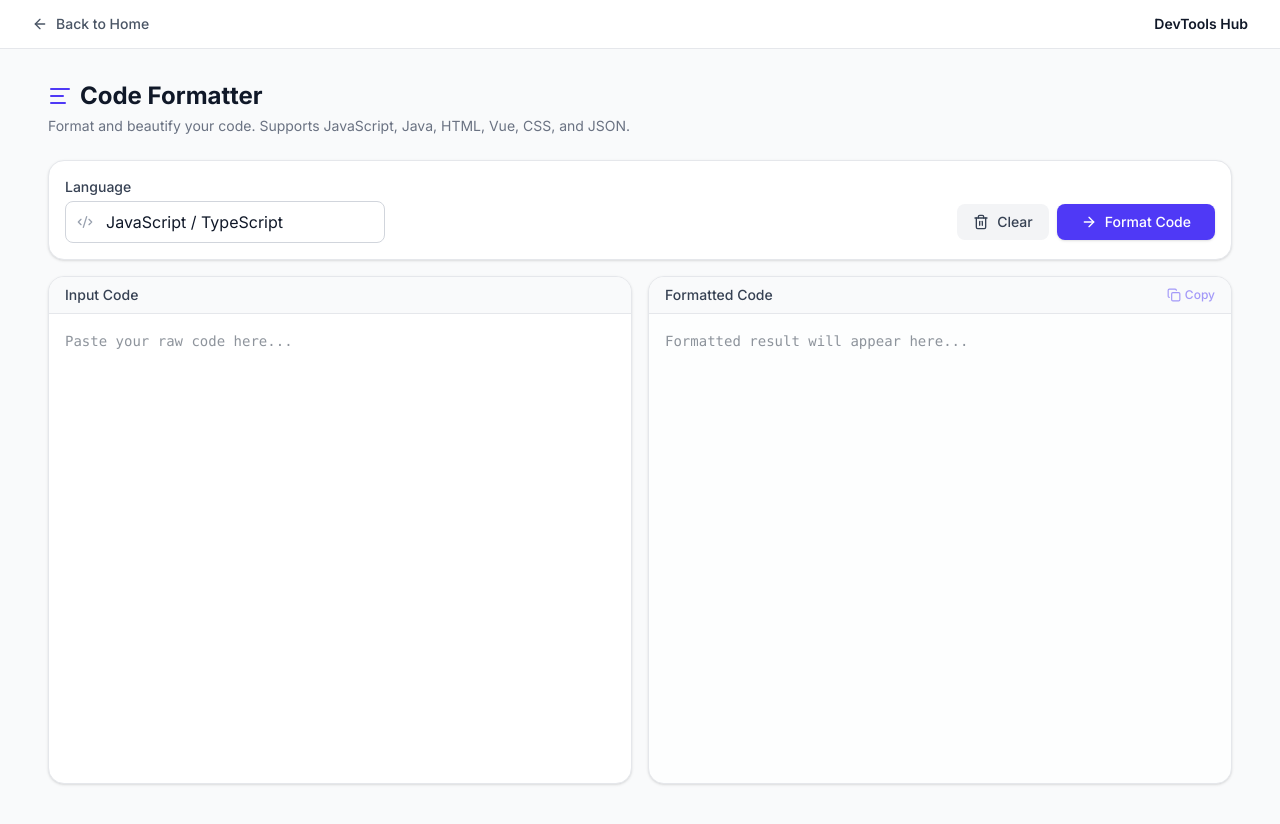
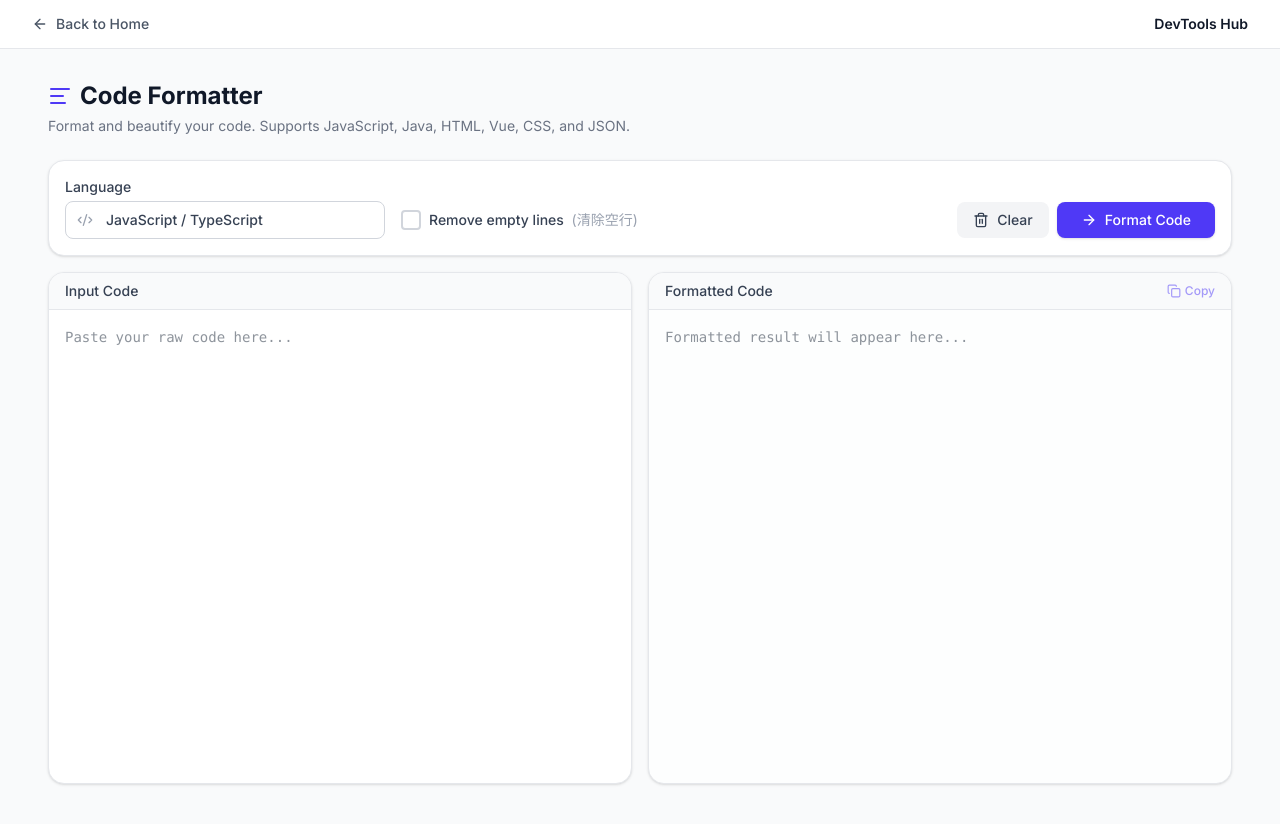
Before and after one commit to Haremend/GeminiApp-DevTools-Hub, a Next.js app: page /tools/code-formatter in a window 1280 px wide. Built offline with nearby package versions, Linux system fonts and the light colour scheme.

Commit message:
feat(code-formatter): Add option to remove empty lines
Introduces a new toggle to remove all empty lines from the formatted output. This change also adjusts the `beautify` library options to ensure consistent formatting when this new option is enabled.

```diff
--- a/app/tools/code-formatter/page.tsx
+++ b/app/tools/code-formatter/page.tsx
@@ -10,6 +10,7 @@ export default function CodeFormatterPage() {
   const [inputText, setInputText] = useState('');
   const [outputText, setOutputText] = useState('');
   const [language, setLanguage] = useState<Language>('javascript');
+  const [removeEmptyLines, setRemoveEmptyLines] = useState(false);
   const [copied, setCopied] = useState(false);
 
   const handleFormat = () => {
@@ -18,13 +19,19 @@ export default function CodeFormatterPage() {
       return;
     }
 
-    let formatted = inputText;
+    let textToFormat = inputText;
+    if (removeEmptyLines) {
+      // Remove all empty lines, leaving only lines with actual content
+      textToFormat = textToFormat.replace(/^\s*[\r\n]/gm, '');
+    }
+
+    let formatted = textToFormat;
     try {
       const options = {
         indent_size: 2,
         space_in_empty_paren: true,
-        preserve_newlines: true,
-        max_preserve_newlines: 2,
+        preserve_newlines: !removeEmptyLines,
+        max_preserve_newlines: removeEmptyLines ? 0 : 2,
         wrap_line_length: 120
       };
 
@@ -32,18 +39,18 @@ export default function CodeFormatterPage() {
         case 'javascript':
         case 'java':
         case 'json':
-          formatted = beautify.js(inputText, options);
+          formatted = beautify.js(textToFormat, options);
           break;
         case 'html':
         case 'vue':
-          formatted = beautify.html(inputText, {
+          formatted = beautify.html(textToFormat, {
             ...options,
             indent_inner_html: true,
             extra_liners: ['head', 'body', '/html', 'script', 'style']
           });
           break;
         case 'css':
-          formatted = beautify.css(inputText, options);
+          formatted = beautify.css(textToFormat, options);
           break;
       }
     } catch (e) {
@@ -95,7 +102,7 @@ export default function CodeFormatterPage() {
               <select
                 value={language}
                 onChange={(e) => setLanguage(e.target.value as Language)}
-                className="w-full pl-10 pr-3 py-2 border border-gray-300 rounded-lg focus:ring-2 focus:ring-indigo-500 focus:border-indigo-500 outline-none transition-all appearance-none bg-white"
+                className="w-full pl-10 pr-3 py-2 border border-gray-300 rounded-lg focus:ring-2 focus:ring-indigo-500 focus:border-indigo-500 outline-none transition-all appearance-none bg-white font-medium text-sm text-gray-700"
               >
                 <option value="javascript">JavaScript / TypeScript</option>
                 <option value="java">Java</option>
@@ -105,6 +112,23 @@ export default function CodeFormatterPage() {
                 <option value="json">JSON</option>
               </select>
             </div>
+          </div>
+
+          <div className="flex items-center sm:mt-6 mt-1">
+            <label className="flex items-center gap-2 cursor-pointer group">
+              <div className="relative flex items-center justify-center">
+                <input
+                  type="checkbox"
+                  checked={removeEmptyLines}
+                  onChange={(e) => setRemoveEmptyLines(e.target.checked)}
+                  className="peer appearance-none w-5 h-5 border-2 border-gray-300 rounded focus:ring-2 focus:ring-indigo-500 focus:ring-offset-1 focus:outline-none checked:bg-indigo-600 checked:border-indigo-600 transition-all cursor-pointer"
+                />
+                <Check className="w-3.5 h-3.5 text-white absolute pointer-events-none opacity-0 peer-checked:opacity-100 transition-opacity" />
+              </div>
+              <span className="text-sm font-medium text-gray-700 group-hover:text-gray-900 transition-colors select-none">
+                Remove empty lines <span className="text-gray-400 font-normal ml-1">(清除空行)</span>
+              </span>
+            </label>
           </div>
         </div>
 
```
